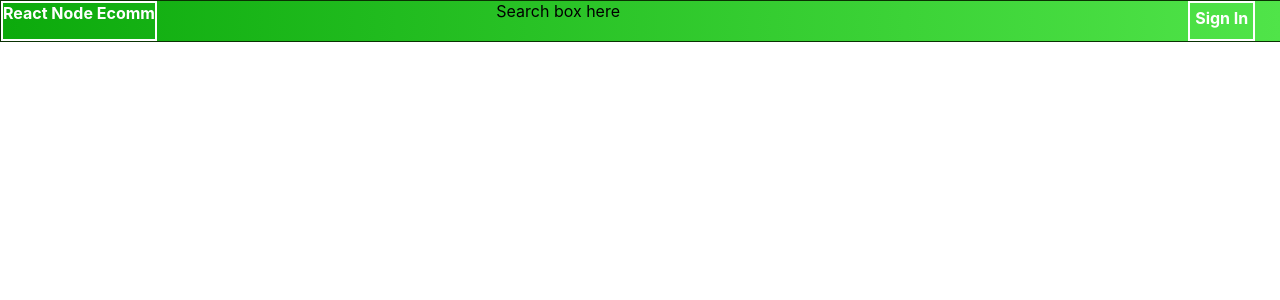
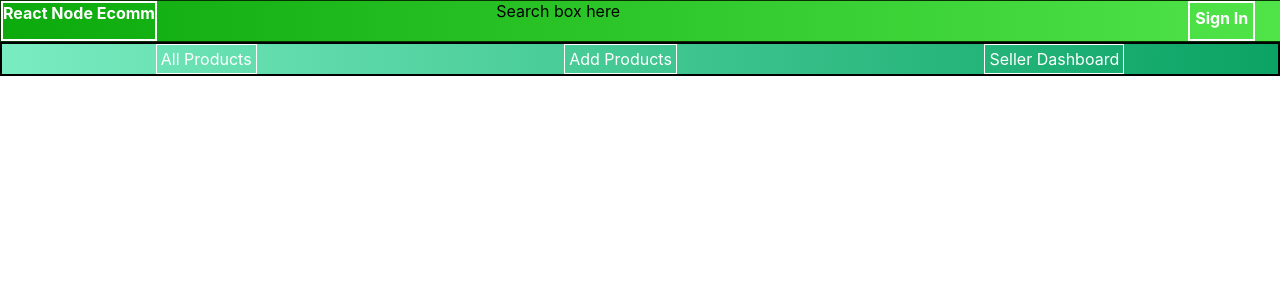
Before and after one commit to rupamswain1/react-node-shop-frontend, a React (Create React App) app: page /seller in a window 1280 px wide. Shown: the top 300 px of the page. Built offline with nearby package versions, Linux system fonts and the light colour scheme.

Commit message:
added seller controlPannel

```diff
--- /dev/null
+++ b/src/components/sellerControlPannel/sellerControlPannel.component.jsx
@@ -0,0 +1,19 @@
+import React from 'react';
+import './sellerControlPannel.style.scss'
+
+const SellerControlPannel=()=>{
+    return(
+        <div id='sellerControlPannelCotainer' className='sellerControlPannelCotainer'>
+            <div className='sellerControlPannelOptions'>
+                All Products
+            </div>
+            <div className='sellerControlPannelOptions'>
+                Add Products
+            </div>
+            <div className='sellerControlPannelOptions'>
+                Seller Dashboard
+            </div>
+        </div>
+    )
+}
+export default SellerControlPannel;
--- /dev/null
+++ b/src/components/sellerControlPannel/sellerControlPannel.style.scss
@@ -0,0 +1,31 @@
+@keyframes myAnim {
+    0% {
+      transform: scale(0.5);
+    }
+
+    100% {
+      transform: scale(1);
+    }
+  }
+
+.sellerControlPannelCotainer{
+    position:relative;
+    display: flex;
+    flex-direction: row;
+    justify-content: space-around;
+    flex-wrap: wrap;
+    border:2px solid black;
+    background: linear-gradient(271deg, #0ba364 0%, #7aecc1 100%);
+    .sellerControlPannelOptions{
+        position:relative;
+        border: 1px solid white;
+        padding: 4px;
+        color:white;
+        &:hover{
+            animation: myAnim 1s ease 0s 1 normal forwards;
+            cursor: pointer;
+            background-color: #228654;
+        }
+
+    }
+}
--- a/src/pages/sellerIndex/sellerIndex.component.jsx
+++ b/src/pages/sellerIndex/sellerIndex.component.jsx
@@ -1,7 +1,7 @@
 import React from 'react';
 import {useSelector} from 'react-redux';
 import SellerStatusPage from '../sellerStatusPage/sellerStatusPage.component';
-
+import SellerControlPannel from '../../components/sellerControlPannel/sellerControlPannel.component';
 const SellerIndex=()=>{
     const {isVerified,isAuthenticated}=useSelector(state=>state.sellerReducer);
     console.log(isVerified)
@@ -10,7 +10,10 @@ const SellerIndex=()=>{
             {
                 (isVerified==='pending')?
                     <SellerStatusPage/>:
-                    <div></div>
+                    <div className='sellerIndexMainPageContainer'>
+                        <SellerControlPannel key='sellerControlPannel'/>
+
+                    </div>
             }
 
         </div>
--- a/src/pages/signIn/signInComponent.jsx
+++ b/src/pages/signIn/signInComponent.jsx
@@ -36,7 +36,7 @@ class SignIn extends React.Component{
         }
         else if(e.name==='password'){
             this.setState({password: e.value},()=>{
-                this.state.password.length<=6?this.setState({passwordErr: "Password length should be more than 6"}):this.setState({passwordErr: ""})
+                this.state.password.length<6?this.setState({passwordErr: "Password length should be more than 6"}):this.setState({passwordErr: ""})
             })
 
 
@@ -58,7 +58,7 @@ class SignIn extends React.Component{
             }
         else{
             this.props.logUser(response.verification,true,response.name,response.token);
-            this.props.history.push({pathName:'/seller'})
+            this.props.history.push('/seller')
         }
         console.log(this.state.validationError)
 
```
Also changed, not shown: src/pages/addProductsPage/addProductPage.component.jsx (added), src/pages/addProductsPage/addProductPage.style.scss (added).
